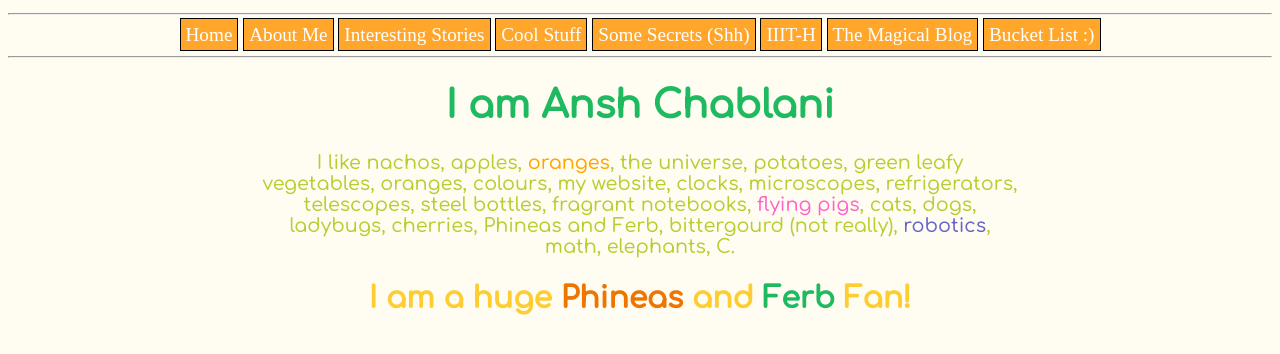
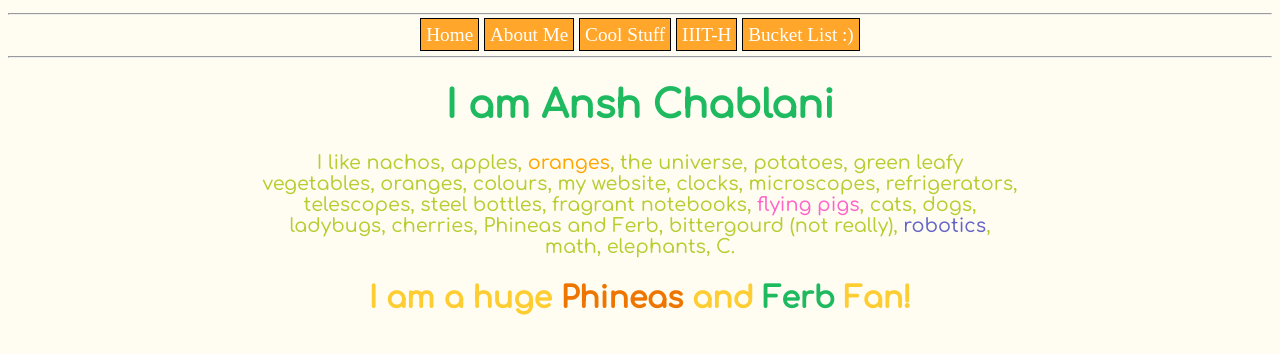
Before and after one commit to anshium/anshium.github.io, a Jekyll site: the page old_website/index_old.html, which Jekyll copies as it is, in a window 1280 px wide. Shown: the top 354 px of the page. Built offline with Jekyll 4.4.1, drawn with Linux system fonts in a browser that asks for light colours; some web fonts are replaced.

Commit message:
update: index_old links

```diff
--- a/old_website/index_old.html
+++ b/old_website/index_old.html
@@ -147,11 +147,11 @@
 			<hr>
 			<a href="/index.html">Home</a>
 			<a href="/AboutMe.html">About Me</a>
-			<a href="/old_website/InterestingStories.html">Interesting Stories</a>
+			<!-- <a href="/old_website/InterestingStories.html">Interesting Stories</a> -->
 			<a href="https://www.khanacademy.org/profile/anshc/projects">Cool Stuff</a>
-			<a href="/old_website/Secrets.html">Some Secrets (Shh)</a>
+			<!-- <a href="/old_website/Secrets.html">Some Secrets (Shh)</a> -->
 			<a href="/old_website/course_timetable.html">IIIT-H</a>
-			<a href="/old_website/MagicalBlog.html">The Magical Blog</a>
+			<!-- <a href="/old_website/MagicalBlog.html">The Magical Blog</a> -->
 			<a href="/old_website/bucket_list.html">Bucket List :)</a>
 			<hr>
 		</div>
```
